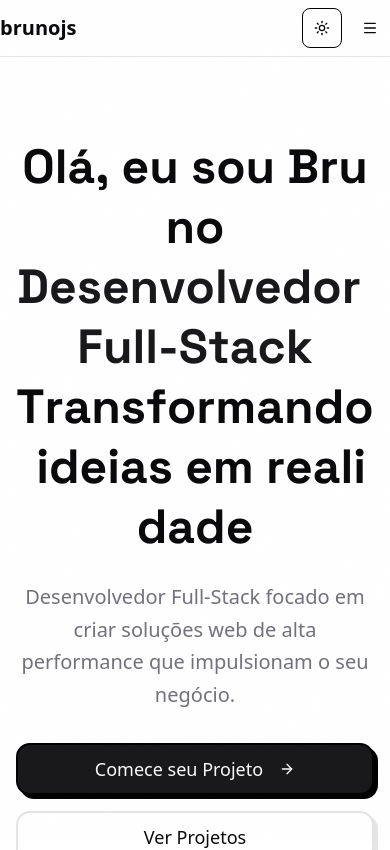
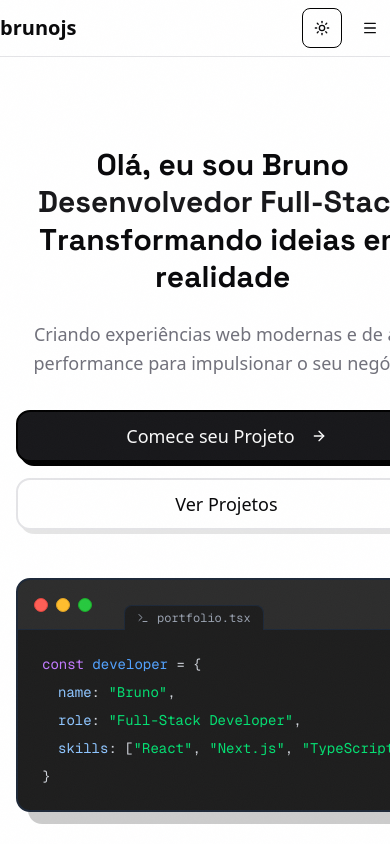
Before and after one commit to BrunoJSC/freelancer, a Next.js app: page / in a window 390 px wide. Shown: the top 850 px of the page. Built offline with nearby package versions, Linux system fonts and the light colour scheme.

Commit message:
arrumando coisas

```diff
--- a/components/footer.tsx
+++ b/components/footer.tsx
@@ -1,26 +1,29 @@
+import { SITE_CONFIG } from "@/lib/constants";
+import { Mail } from "lucide-react";
 import Link from "next/link";
 
 export function Footer() {
   return (
-    <footer className="w-full border-t py-6 md:py-0">
-      <div className="container mx-auto px-4 md:px-6 flex flex-col md:flex-row items-center justify-between gap-4">
-        <p className="text-sm text-muted-foreground">
-          © 2024 DevPortfolio. Todos os direitos reservados.
-        </p>
-        <nav className="flex gap-4">
+    <footer className="w-full border-t bg-background/50 backdrop-blur-sm py-8 mt-20">
+      <div className="container mx-auto px-4 md:px-6 flex flex-col md:flex-row items-center justify-between gap-6">
+        <div className="flex flex-col items-center md:items-start gap-1">
+          <p className="text-sm font-medium">
+            © {new Date().getFullYear()} {SITE_CONFIG.name}
+          </p>
+          <p className="text-xs text-muted-foreground">
+            Desenvolvido com ❤️ e Next.js
+          </p>
+        </div>
+
+        <div className="flex items-center gap-6">
           <Link
-            href="#"
-            className="text-sm text-muted-foreground hover:underline underline-offset-4"
+            href={`mailto:${SITE_CONFIG.author.email}`}
+            className="text-muted-foreground hover:text-foreground transition-colors p-2 hover:bg-accent rounded-full"
           >
-            Termos
+            <Mail className="h-5 w-5" />
+            <span className="sr-only">Email</span>
           </Link>
-          <Link
-            href="#"
-            className="text-sm text-muted-foreground hover:underline underline-offset-4"
-          >
-            Privacidade
-          </Link>
-        </nav>
+        </div>
       </div>
     </footer>
   );
--- a/components/hero.tsx
+++ b/components/hero.tsx
@@ -5,7 +5,7 @@ import { useHeroStore } from "@/lib/store/hero-store";
 import { ArrowRight, Terminal } from "lucide-react";
 import * as motion from "motion/react-client";
 import Link from "next/link";
-import { useEffect } from "react";
+
 import { Button } from "./ui/button";
 import { Separator } from "./ui/separator";
 
@@ -49,6 +49,23 @@ function HeroBackground() {
 
 // VS Code Mockup - Flat 2D Design
 function VSCodeMockup() {
+  const codeContainer = {
+    hidden: { opacity: 1 },
+    visible: {
+      opacity: 1,
+      transition: { staggerChildren: 0.8, delayChildren: 1.0 },
+    },
+  };
+
+  const codeLine = {
+    hidden: { width: 0, opacity: 0 },
+    visible: {
+      width: "100%",
+      opacity: 1,
+      transition: { duration: 0.8, ease: "linear" as const },
+    },
+  };
+
   return (
     <div className="w-full h-full bg-[#1e1e1e] rounded-xl border-2 border-gray-800 shadow-[12px_12px_0px_0px_rgba(0,0,0,0.2)] overflow-hidden font-mono text-sm flex flex-col">
       {/* Title Bar */}
@@ -66,30 +83,52 @@ function VSCodeMockup() {
 
       {/* Code Content */}
       <div className="p-6 flex-1 overflow-auto">
-        <div className="text-gray-300 space-y-2">
-          <div>
+        <motion.div
+          className="text-gray-300 space-y-2"
+          variants={codeContainer}
+          initial="hidden"
+          animate="visible"
+        >
+          <motion.div
+            variants={codeLine}
+            className="overflow-hidden whitespace-nowrap"
+          >
             <span className="text-purple-400">const</span>{" "}
             <span className="text-blue-400">developer</span> = {"{"}
-          </div>
-          <div className="pl-4">
+          </motion.div>
+          <motion.div
+            variants={codeLine}
+            className="pl-4 overflow-hidden whitespace-nowrap"
+          >
             <span className="text-blue-300">name</span>:{" "}
             <span className="text-green-400">&quot;Bruno&quot;</span>,
-          </div>
-          <div className="pl-4">
+          </motion.div>
+          <motion.div
+            variants={codeLine}
+            className="pl-4 overflow-hidden whitespace-nowrap"
+          >
             <span className="text-blue-300">role</span>:{" "}
             <span className="text-green-400">
               &quot;Full-Stack Developer&quot;
             </span>
             ,
-          </div>
-          <div className="pl-4">
+          </motion.div>
+          <motion.div
+            variants={codeLine}
+            className="pl-4 overflow-hidden whitespace-nowrap"
+          >
             <span className="text-blue-300">skills</span>: [
             <span className="text-green-400">&quot;React&quot;</span>,{" "}
             <span className="text-green-400">&quot;Next.js&quot;</span>,{" "}
             <span className="text-green-400">&quot;TypeScript&quot;</span>]
-          </div>
-          <div>{"}"}</div>
-        </div>
+          </motion.div>
+          <motion.div
+            variants={codeLine}
+            className="overflow-hidden whitespace-nowrap"
+          >
+            {"}"}
+          </motion.div>
+        </motion.div>
       </div>
     </div>
   );
@@ -97,14 +136,6 @@ function VSCodeMockup() {
 
 export function Hero() {
   const { line1, line2, line3 } = useHeroStore();
-
-  useEffect(() => {
-    useHeroStore.setState({
-      line1: "Olá, eu sou Bruno",
-      line2: "Desenvolvedor Full-Stack",
-      line3: "Transformando ideias em realidade",
-    });
-  }, []);
 
   return (
     <>
@@ -120,20 +151,30 @@ export function Hero() {
               transition={{ duration: 0.8 }}
             >
               <div className="space-y-6">
-                <h1 className="text-5xl md:text-6xl lg:text-7xl font-bold leading-tight">
+                <h1 className="text-3xl md:text-4xl lg:text-5xl font-bold leading-tight">
                   <motion.span
                     className="block"
                     variants={container}
                     initial="hidden"
                     animate="visible"
                   >
-                    {line1.split("").map((char, index) => (
+                    {line1.split(" ").map((word, i) => (
                       <motion.span
-                        key={generateCharId(char, index, 1)}
+                        key={i}
+                        variants={{
+                          visible: { transition: { staggerChildren: 0.02 } },
+                        }}
+                        className="inline-block whitespace-nowrap mr-[0.25em]"
+                      >
+                        {word.split("").map((char, j) => (
+                          <motion.span
+                            key={generateCharId(char, i * 100 + j, 1)}
                             variants={child}
                             style={{ display: "inline-block" }}
                           >
-                        {char === " " ? "\u00A0" : char}
+                            {char}
+                          </motion.span>
+                        ))}
                       </motion.span>
                     ))}
                   </motion.span>
@@ -143,13 +184,23 @@ export function Hero() {
                     initial="hidden"
                     animate="visible"
                   >
-                    {line2.split("").map((char, index) => (
+                    {line2.split(" ").map((word, i) => (
                       <motion.span
-                        key={generateCharId(char, index, 2)}
+                        key={i}
+                        variants={{
+                          visible: { transition: { staggerChildren: 0.02 } },
+                        }}
+                        className="inline-block whitespace-nowrap mr-[0.25em]"
+                      >
+                        {word.split("").map((char, j) => (
+                          <motion.span
+                            key={generateCharId(char, i * 100 + j, 2)}
                             variants={child}
                             style={{ display: "inline-block" }}
                           >
-                        {char === " " ? "\u00A0" : char}
+                            {char}
+                          </motion.span>
+                        ))}
                       </motion.span>
                     ))}
                   </motion.span>
@@ -159,25 +210,35 @@ export function Hero() {
                     initial="hidden"
                     animate="visible"
                   >
-                    {line3.split("").map((char, index) => (
+                    {line3.split(" ").map((word, i) => (
                       <motion.span
-                        key={generateCharId(char, index, 3)}
+                        key={i}
+                        variants={{
+                          visible: { transition: { staggerChildren: 0.02 } },
+                        }}
+                        className="inline-block whitespace-nowrap mr-[0.25em]"
+                      >
+                        {word.split("").map((char, j) => (
+                          <motion.span
+                            key={generateCharId(char, i * 100 + j, 3)}
                             variants={child}
                             style={{ display: "inline-block" }}
                           >
-                        {char === " " ? "\u00A0" : char}
+                            {char}
+                          </motion.span>
+                        ))}
                       </motion.span>
                     ))}
                   </motion.span>
                 </h1>
                 <motion.p
-                  className="max-w-[600px] mx-auto lg:mx-0 text-muted-foreground text-xl md:text-2xl leading-relaxed font-medium"
+                  className="max-w-[600px] mx-auto lg:mx-0 text-muted-foreground text-lg md:text-xl leading-relaxed"
                   initial={{ opacity: 0, y: 20 }}
                   animate={{ opacity: 1, y: 0 }}
                   transition={{ delay: 1.2, duration: 0.5 }}
                 >
-                  Desenvolvedor Full-Stack focado em criar soluções web de alta
-                  performance que impulsionam o seu negócio.
+                  Criando experiências web modernas e de alta performance para
+                  impulsionar o seu negócio.
                 </motion.p>
               </div>
               <motion.div
--- a/lib/store/hero-store.ts
+++ b/lib/store/hero-store.ts
@@ -11,7 +11,7 @@ interface HeroState {
 export const useHeroStore = create<HeroState>((set) => ({
   mounted: false,
   setMounted: (mounted) => set({ mounted }),
-  line1: "",
-  line2: "",
-  line3: "",
+  line1: "Olá, eu sou Bruno",
+  line2: "Desenvolvedor Full-Stack",
+  line3: "Transformando ideias em realidade",
 }));
```
Lines whose indentation alone changed are shown as unchanged.
